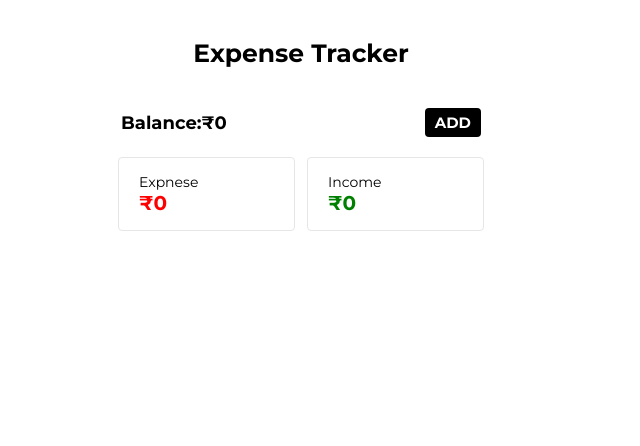
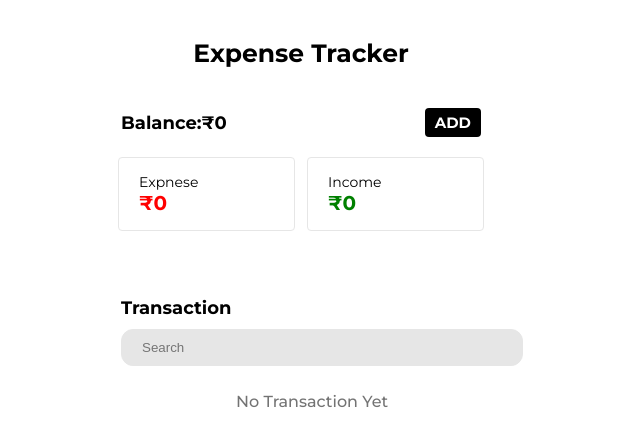
Before and after one commit to safwanmv/Expense-Tracker, a React (Vite) app in the folder Expense-Tracker/: page / in a window 1280 px wide. Shown: the top 446 px of the page, without its empty margins (339-979 px from the left). Built offline with nearby package versions, Linux system fonts and the light colour scheme.

Commit message:
TransactionComponent Completed

```diff
--- a/Expense-Tracker/src/components/TransactionComponent.jsx
+++ b/Expense-Tracker/src/components/TransactionComponent.jsx
@@ -1,11 +1,123 @@
-import React from 'react'
+import React, { useState } from "react";
+import styled from "styled-components";
+import { useEffect } from "react";
 
-function TransactionComponent() {
+const Container = styled.div`
+  font-family: Montserrat;
+  display: flex;
+  align-items: cne;
+  flex-direction: column;
+  font-size: 18px;
+  font-weight: bold;
+  width: 100%;
+  gap: 10px;
+  & input {
+    outline: none;
+    padding: 10px 20px;
+    border-radius: 12px;
+    background: #e6e6e6;
+    border: 1px solid #e6e6e6;
+    width: 100%;
+  }
+  & p {
+    color: #737373;
+    font-size: medium;
+    width: 100%;
+    margin-left: 115px;
+
+    font-weight: 500;
+  }
+`;
+const Cell = styled.div`
+  width: 400px;
+  display: flex;
+  flex-direction: row;
+  justify-content: space-between;
+  padding: 12px 28px;
+  font-size: 15px;
+  border-radius: 4px;
+  align-items: center;
+  font-weight: normal;
+  border: 1px solid #e6e6e6;
+  border-right: 4px solid ${(props) => (props.$isExpense ? "red" : "green")};
+  box-sizing: border-box;
+
+  & .desc {
+    flex: 2;
+    text-align: left;
+  }
+
+  & .amount {
+    flex: 1;
+    text-align: right;
+    margin-right: 20px;
+  }
+
+  & button {
+    flex-shrink: 0;
+    background: none;
+    cursor: pointer;
+    font-size: 16px;
+    border: none;
+    transition: transform 0.5s ease;
+    &:hover {
+      transform: scale(1.2);
+    }
+  }
+`;
+
+const TransactionCell = (props) => {
   return (
-    <div>
+    <Cell $isExpense={props.payload?.type === "EXPENSE"}>
+      <span>{props.payload.desc}</span>
+      <span>₹{props.payload.amount} </span>
+      <button onClick={() => props.onDelete(props.index)}>❌</button>
+    </Cell>
+  );
+};
 
-    </div>
-  )
+
+
+function TransactionComponent(props) {
+  const [searchText,updateSearchText]=useState("")
+  const [filteredTransaction,updateTxn]=useState(props.transaction)
+
+  const filterData=(searchText)=>{
+
+
+    let txn=[...props.transaction];
+    txn=txn.filter((payload)=>
+      payload.desc.toLowerCase().includes(searchText.toLowerCase().trim())
+    )
+    updateTxn(txn)
+  }
+
+useEffect(() => {
+    updateTxn(props.transaction);
+    filterData(searchText);
+  }, [props.transaction]);
+
+  return (
+    <Container>
+      Transaction
+      <input type="text" placeholder="Search" onChange={(e)=>{updateSearchText(e.target.value); filterData(e.target.value) }} value={searchText}   />
+      {filteredTransaction?.length > 0 ? (
+        filteredTransaction.map((payload, index) => (
+          <TransactionCell
+            key={index}
+            index={index}
+            payload={payload}
+            onDelete={props.onDelete}
+          />
+
+        ))
+      ) : (
+        <p>No Transaction Yet</p>
+      )}
+    </Container>
+
+
+  );
 }
 
-export default TransactionComponent
+export default TransactionComponent;
```
Also changed, not shown: 1 other file (tests, documents, lock files or other folders).
